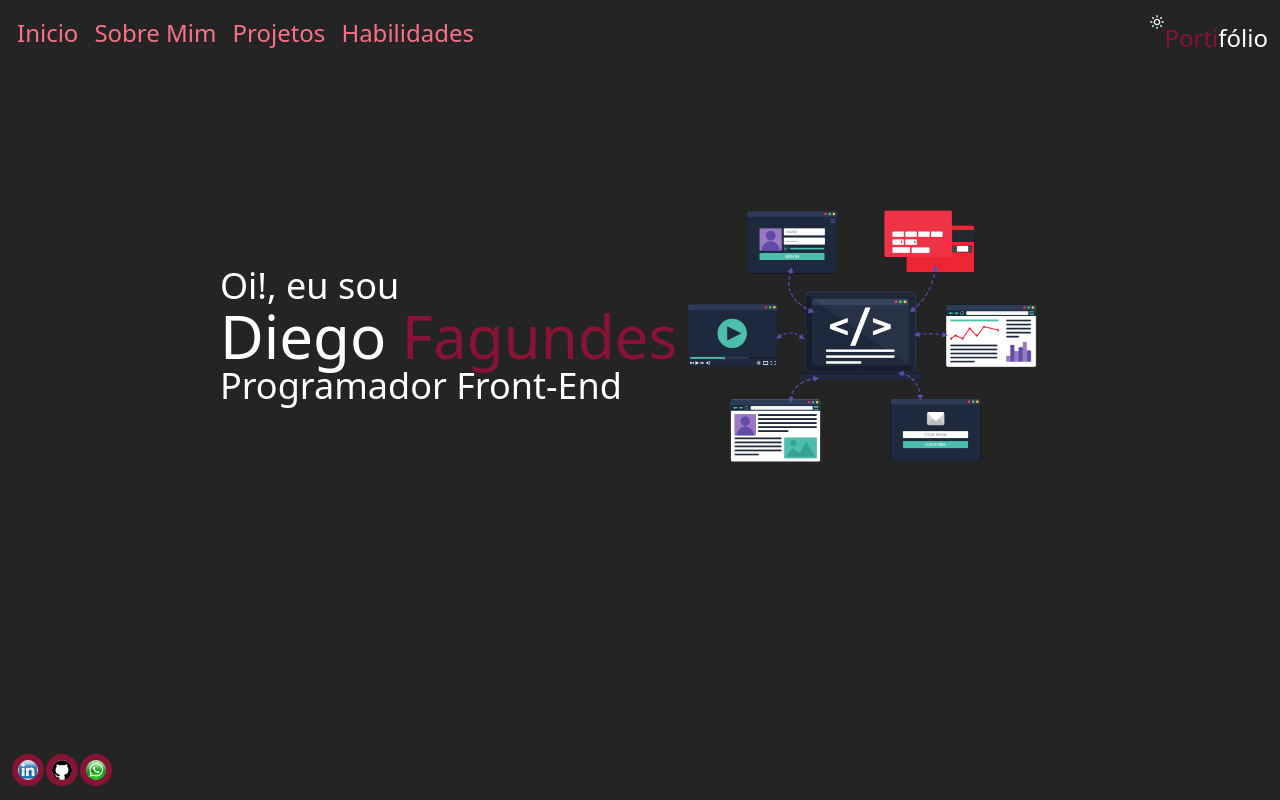
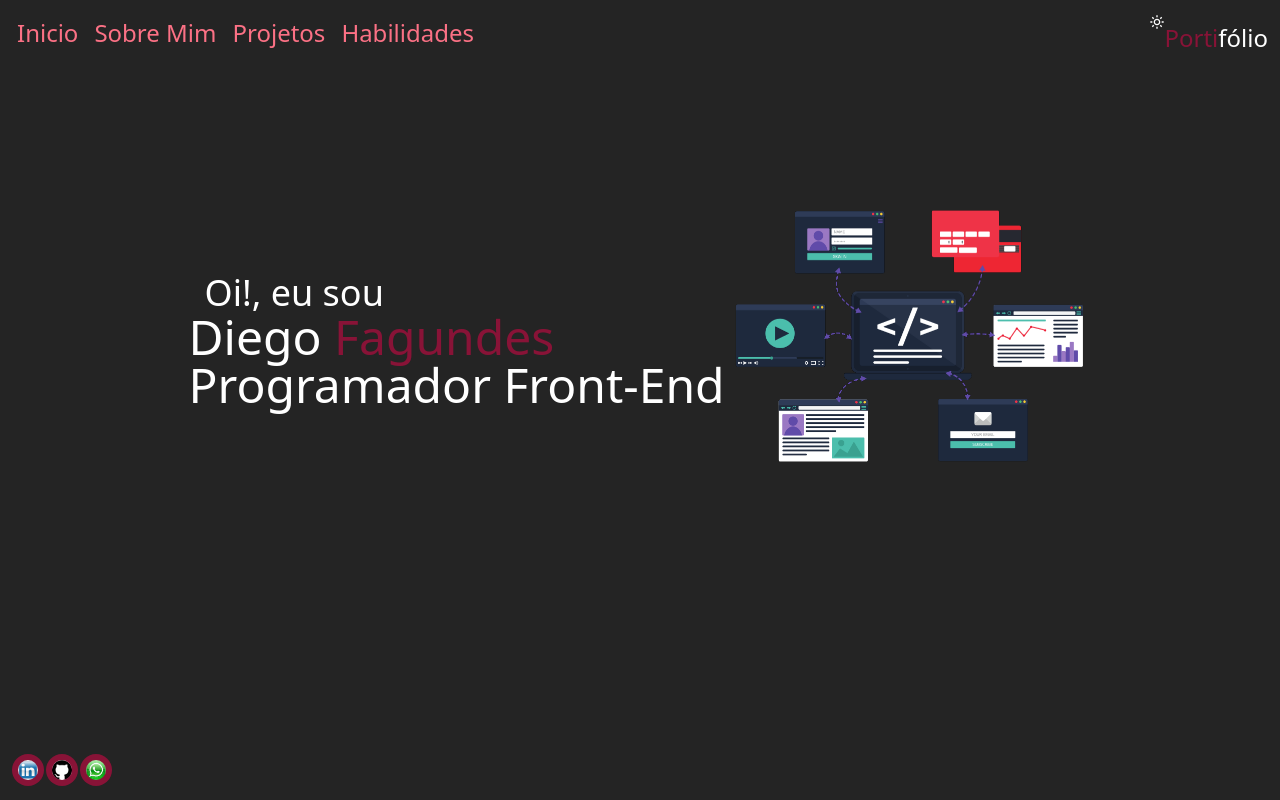
Before and after one commit to dev-fagundes01/portifolio, a React (Vite) app: page / in a window 1280 px wide. Built offline with nearby package versions, Linux system fonts and the light colour scheme.

Commit message:
update ceo

```diff
--- a/src/components/Header/Header.jsx
+++ b/src/components/Header/Header.jsx
@@ -63,9 +63,9 @@ function Header({ theme, themeToggler }) {
             <BiSun className="h-3 md:h-5" />
           )}
         </button>
-        <h1 className="text-base md:text-2xl md:mt-2.5">
+        <h2 className="text-base md:text-2xl md:mt-2.5">
           <span className="text-rose-900">Porti</span>fólio
-        </h1>
+        </h2>
       </div>
     </header>
   )
--- a/src/pages/Home.jsx
+++ b/src/pages/Home.jsx
@@ -19,17 +19,15 @@ function Home() {
           className="flex
     align-items-center justify-center flex-col"
         >
-          <h3 className="text-base md:text-4xl">Oi!, eu sou</h3>
-
           <Link to="/sobre">
-            <h2 className="leading-normal text-2xl md:text-6xl widest">
+            <h1 className="leading-normal text-2xl md:text-5xl ml-1 widest">
+              <span className="text-base md:text-4xl md:ml-3">Oi!, eu sou</span>
+              <br />
               Diego <span className="text-rose-900">Fagundes</span>
-            </h2>
+              <br />
+              Programador Front-End
+            </h1>
           </Link>
-
-          <h2 className="leading-normal text-base md:text-4xl w-auto">
-            Programador Front-End
-          </h2>
         </div>
         <Link to="/projetos">
           <img
--- a/src/pages/Skills/Skills.jsx
+++ b/src/pages/Skills/Skills.jsx
@@ -150,6 +150,7 @@ function Habilidades() {
         </ul>
         <div>
           <h3>Em Breve</h3>
+          <ul className="grid place-items-center">
             <LiTS className="relative flex flex-col items-center">
               <img
                 onClick={skillVisibilityToggle}
@@ -159,6 +160,7 @@ function Habilidades() {
               />
               <div className="w-8 md:w-14" />
             </LiTS>
+          </ul>
         </div>
       </div>
     </motion.section>
```
Lines whose indentation alone changed are shown as unchanged.
